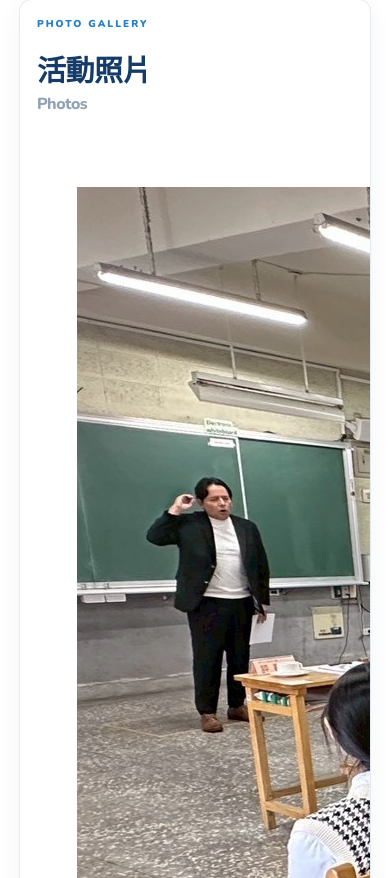
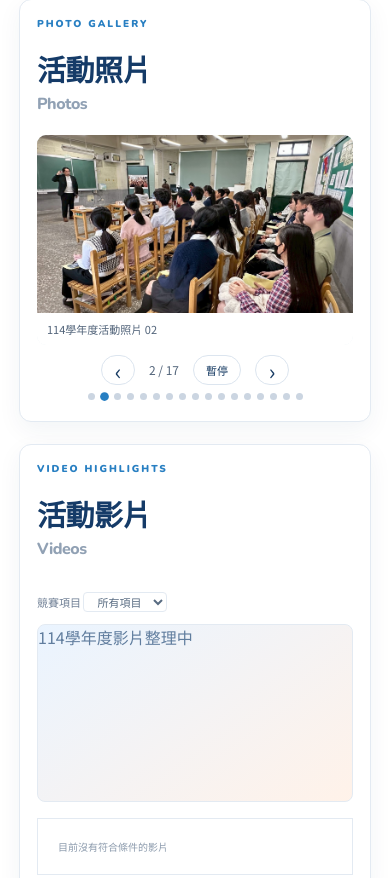
Before and after one commit to yuling10360/ntpc-english-competition, a plain HTML site: page ntpc-english-competition-final/years/114/index.html in a window 390 px wide. Shown: the part 2094-2972 px from the top of the page. Drawn offline with nearby package versions, Linux system fonts and the light colour scheme.

Commit message:
Style 114 academic year photo carousel

```diff
--- a/ntpc-english-competition-final/css/style.css
+++ b/ntpc-english-competition-final/css/style.css
@@ -771,3 +771,102 @@
   color: #52647a;
   font-size: 11px;
 }
+
+
+/* 114學年度活動照片：自動走馬燈 */
+.year-media-pair .photo-grid {
+  display: block;
+  flex: 1;
+  min-height: 0;
+  overflow: hidden;
+  padding-top: 0;
+}
+.photo-carousel {
+  width: 100%;
+  max-width: 100%;
+  min-width: 0;
+}
+.photo-carousel-viewport {
+  position: relative;
+  width: 100%;
+  overflow: hidden;
+  border-radius: 9px;
+  background: #eef3f8;
+  touch-action: pan-y;
+}
+.photo-carousel .photo-slide {
+  width: 100%;
+  margin: 0;
+}
+.photo-carousel .photo-slide[hidden] {
+  display: none !important;
+}
+.photo-carousel .photo-slide img {
+  display: block;
+  width: 100%;
+  aspect-ratio: 16 / 9;
+  height: auto;
+  object-fit: cover;
+}
+.photo-carousel .photo-slide figcaption {
+  padding: 8px 10px;
+  color: #52647a;
+  background: #fff;
+  font-size: 11px;
+}
+.photo-carousel-controls {
+  display: flex;
+  align-items: center;
+  justify-content: center;
+  gap: 14px;
+  padding: 10px 0 6px;
+  color: #52647a;
+  font-size: 12px;
+}
+.photo-carousel-controls button {
+  border: 1px solid #dce5ef;
+  border-radius: 999px;
+  background: #fff;
+  color: #173b63;
+  cursor: pointer;
+  min-width: 34px;
+  min-height: 30px;
+  font: inherit;
+}
+.photo-carousel-controls .photo-arrow {
+  font-size: 22px;
+  line-height: 1;
+}
+.photo-carousel-controls .photo-pause {
+  padding: 4px 12px;
+  font-size: 11px;
+}
+.photo-carousel-dots {
+  display: flex;
+  justify-content: center;
+  flex-wrap: wrap;
+  gap: 6px;
+  padding: 2px 4px 4px;
+}
+.photo-carousel-dots .photo-dot {
+  width: 7px;
+  height: 7px;
+  min-width: 7px;
+  min-height: 7px;
+  padding: 0;
+  border: 0;
+  border-radius: 50%;
+  background: #cbd5e1;
+  cursor: pointer;
+}
+.photo-carousel-dots .photo-dot.is-active {
+  background: #287fc2;
+  transform: scale(1.25);
+}
+.photo-carousel button:focus-visible {
+  outline: 2px solid #287fc2;
+  outline-offset: 3px;
+}
+@media (max-width: 850px) {
+  .year-media-pair .photo-grid { overflow: visible; }
+}
```
